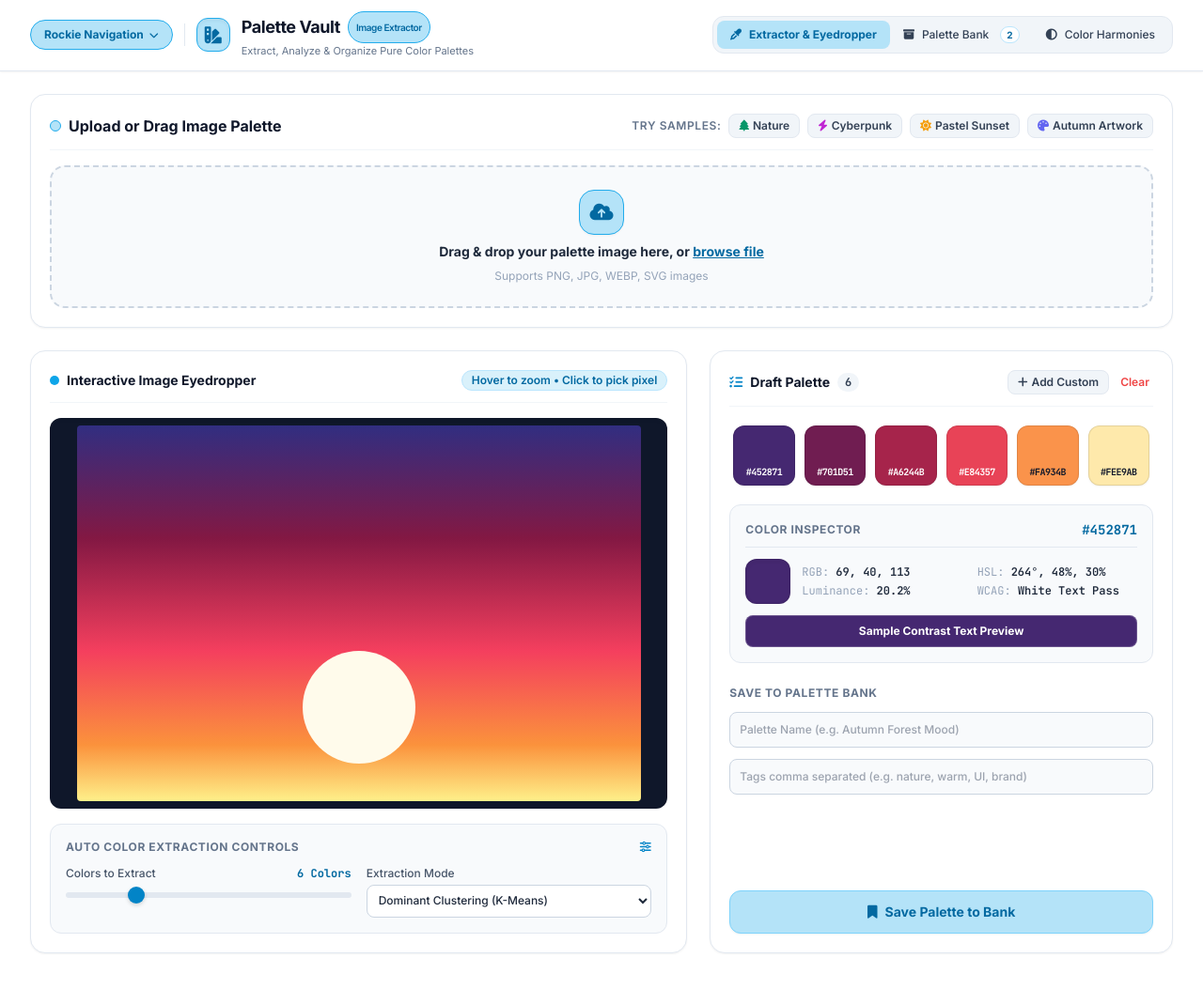
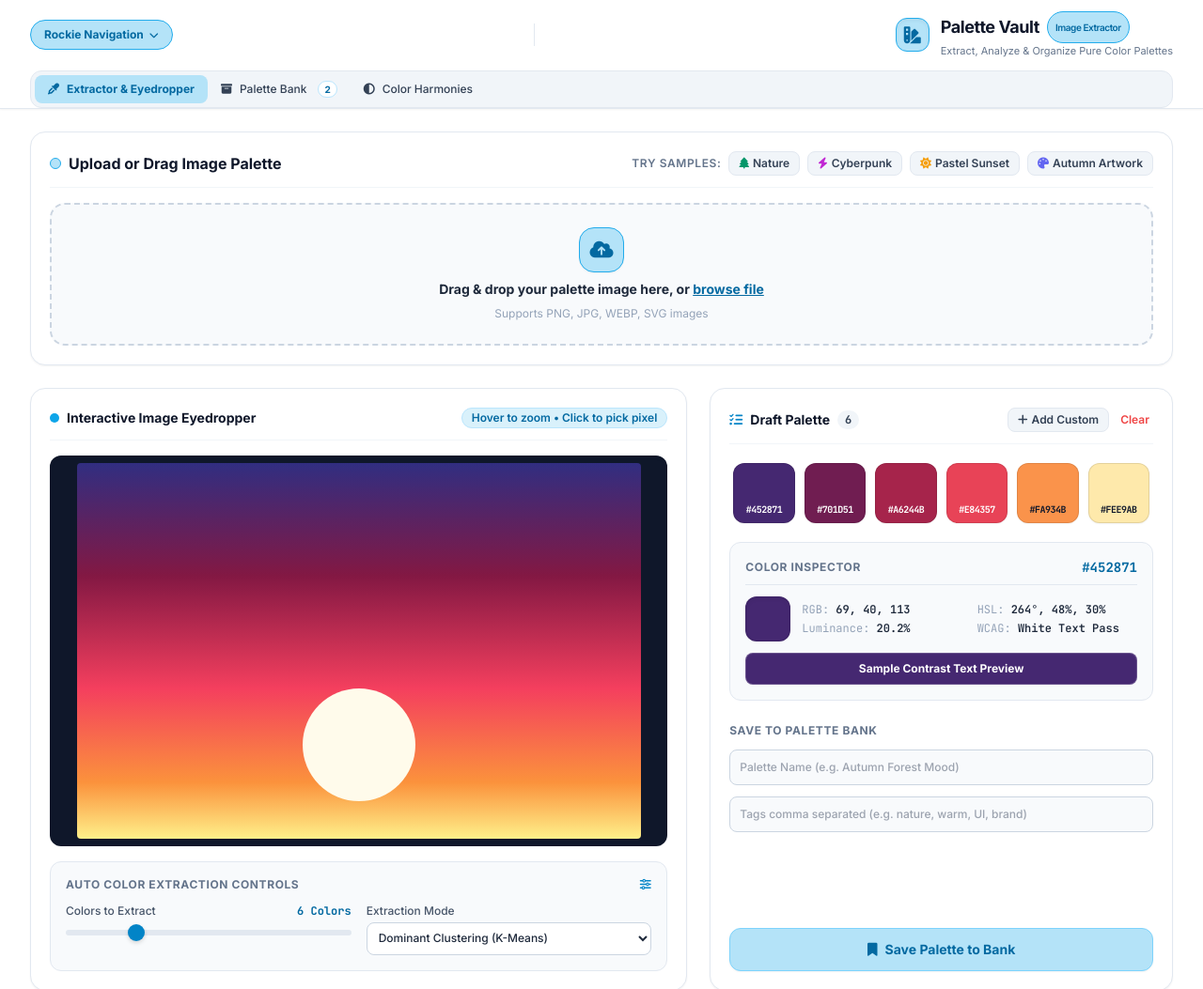
Before and after one commit to edentylee-star/rockies, a plain HTML site: page colours5.html in a window 1280 px wide. Shown: the top 1053 px of the page at 94% size. Drawn offline with nearby package versions, Linux system fonts and the light colour scheme.

Commit message:
Update colours5.html

```diff
--- a/colours5.html
+++ b/colours5.html
@@ -242,8 +242,6 @@
             <div class="flex flex-col lg:flex-row lg:items-center lg:justify-between py-3 gap-3">
 
                 <!-- Left Section: Home Link & Dropdown + App Title -->
-                <div class="flex flex-wrap items-center gap-3">
-
                     <div class="nav-header-left">
                         <!-- Navigation Dropdown Switcher -->
                         <div id="nav-dropdown-container" class="nav-tools-dropdown">
```
